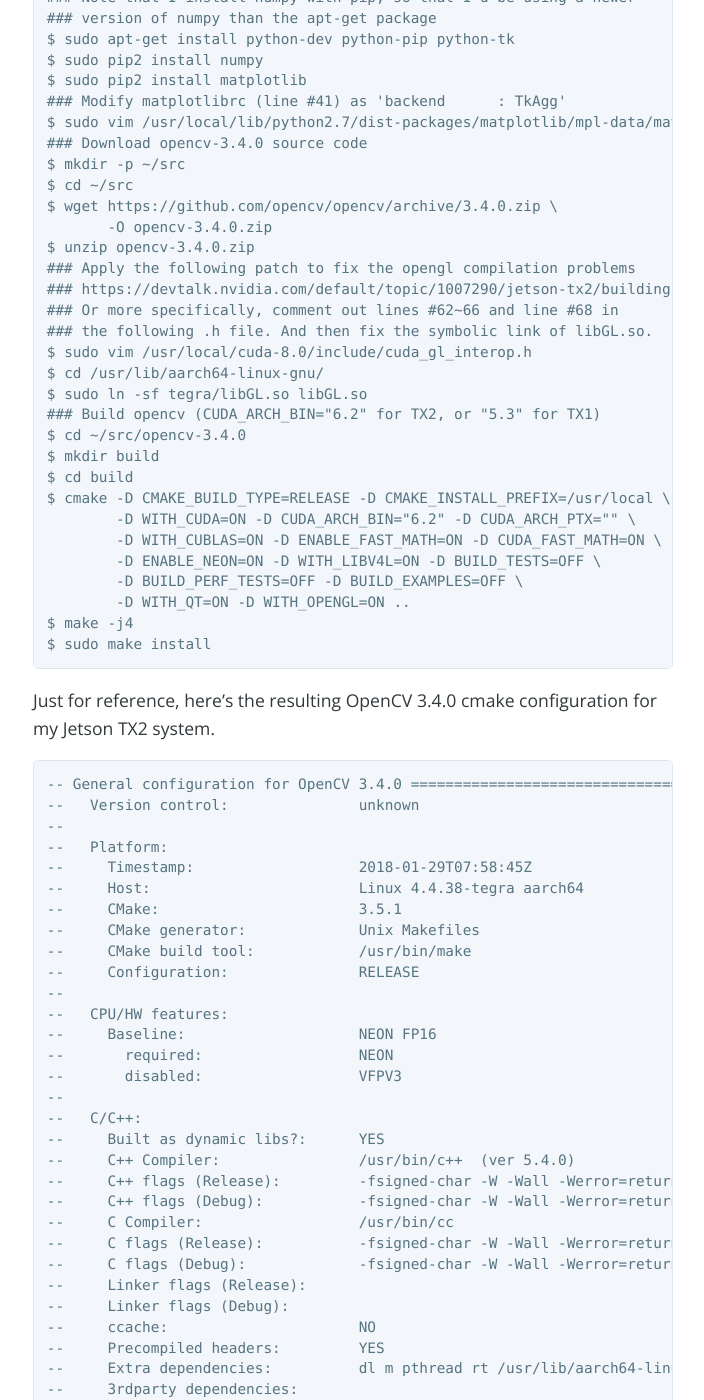
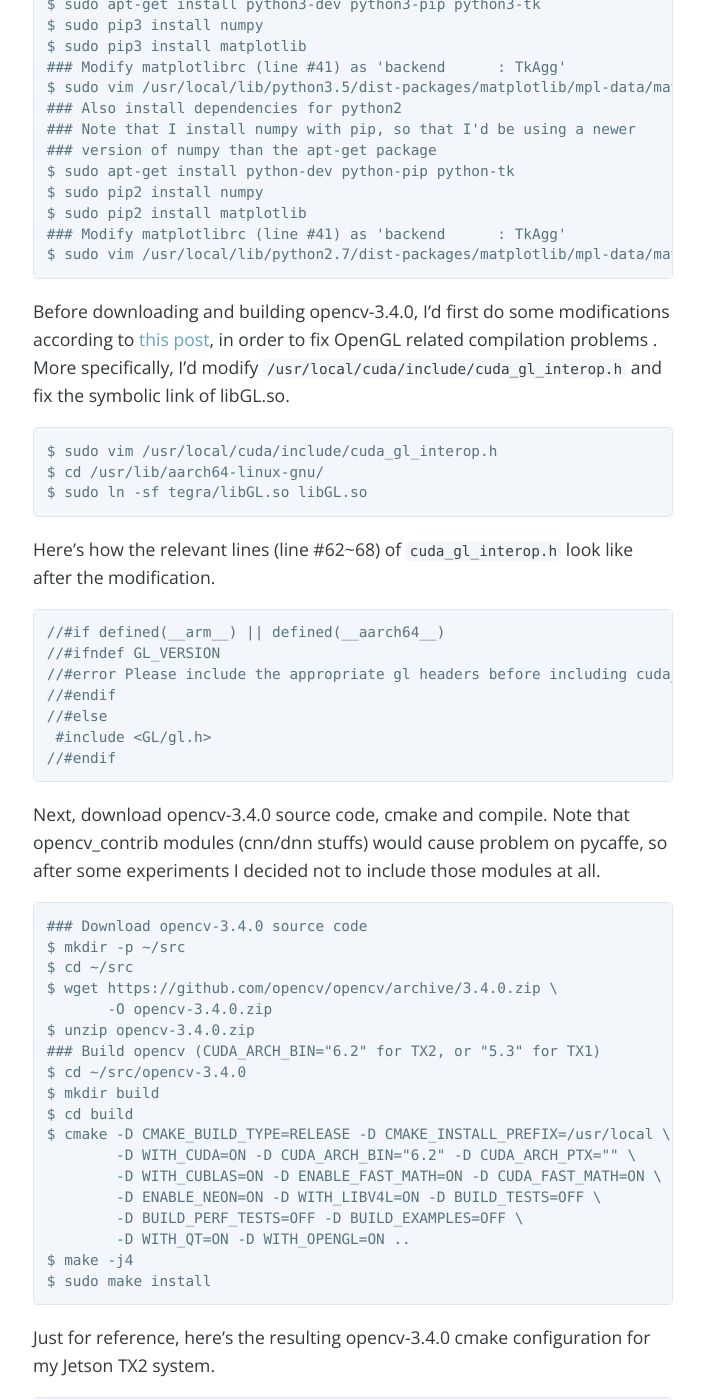
Before and after one commit to jkjung-avt/jkjung-avt.github.io, a Jekyll site: the page built from _posts/2017-08-07-opencv3-on-tx2.md, in a window 1280 px wide and 1400 px high, scrolled down 2138 px. Shown: the whole window, without its empty margins (287-991 px from the left). Built offline with Jekyll 4.4.1, drawn with Linux system fonts in a browser that asks for light colours; nearby versions of some CDN libraries; comment, search, counter and statistics services are not loaded; some of the changed text lies outside the part shown.

Commit message:
Update for JetPack-3.2

````diff
--- a/_posts/2017-08-07-opencv3-on-tx2.md
+++ b/_posts/2017-08-07-opencv3-on-tx2.md
@@ -8,19 +8,21 @@
 tags: opencv
 ---
 
+**2018-03-27 update:** Update for JetPack-3.2.
+
 **2018-01-29 update:** 1. Updated to opencv-3.4.0; 2. Added more apt package clean-up steps at the beginning; 3. Using Qt/OpenGL backend instead of GTK+ (this resolves the 'protobuf double free' issue for caffe: [reference](https://github.com/BVLC/caffe/issues/5282)); 4. Install python3/python2 'matplotlib' before building opencv (this is recommended by [opencv's official documentation](https://opencv-python-tutroals.readthedocs.io/en/latest/py_tutorials/py_setup/py_setup_in_fedora/py_setup_in_fedora.html#install-opencv-python-in-fedora)).
 
 **2017-10-20 update:** I added installation steps for python2, as well as the resulting cmake configuration on my Jetson TX2.
 
-When I started programming with python3 on Jetson TX2, I found that "import cv2" did not work. It appeared that the pre-installed OpenCV4Tegra (2.4.13.1) only provided bindings for python2.7. After some research, I found the recommended solution to this problem was to re-compile OpenCV.
+When I started programming with python3 on Jetson TX2, I found that `import cv2` did not work. It appeared that the pre-installed OpenCV4Tegra (2.4.13.1) only provided bindings for python2.7. After some research, I found the recommended solution to this problem was to re-compile OpenCV.
 
 I was kind of reluctant to remove OpenCV4Tegra and re-build OpenCV by myself. But anyway I finally decided to do it. I documented the procedure below.
 
-Prerequisite:
+# Prerequisite
 
-* Complete installation of JetPack-3.1 on the target Jetson TX2.
+* Complete installation of JetPack-3.2 (or JetPack-3.1) on the target Jetson TX2.
 
-Reference:
+# Reference
 
 * [Installing OpenCV Guide for Jetson TK1](http://elinux.org/Jetson/Installing_OpenCV)
 * [Ubuntu 16.04: How to install OpenCV](http://www.pyimagesearch.com/2016/10/24/ubuntu-16-04-how-to-install-opencv/)
@@ -28,15 +30,15 @@
 * [Building OpenCV with OpenGL support?](https://devtalk.nvidia.com/default/topic/1007290/jetson-tx2/building-opencv-with-opengl-support-/post/5141945/#5141945)
 * [Resolved: Matplotlib figures not showing up or displaying](http://www.pyimagesearch.com/2015/08/24/resolved-matplotlib-figures-not-showing-up-or-displaying/)
 
-Installation Steps:
+# Installation Steps
 
-Note that opencv_contrib modules (cnn/dnn stuffs) would cause problem on pycaffe, so after some experiments I decided not to include those modules at all.
+I'd start by cleaning up older opencv packages and installing necessary dependencies for building opencv.
+
+Regarding the python `matplotlibrc` modifications below, refer to [this StackOverflow thread](https://stackoverflow.com/questions/4930524/how-can-i-set-the-backend-in-matplotlib-in-python) for more details.
 
 ```shell
-### Remove OpenCV4Tegra
-$ sudo apt-get purge libopencv4tegra-python libopencv4tegra-dev \
-                     libopencv4tegra
-$ sudo apt-get purge libopencv4tegra-repo
+### Remove all old opencv stuffs installed by JetPack (or OpenCV4Tegra)
+$ sudo apt-get purge libopencv*
 ### I prefer using newer version of numpy (installed with pip), so
 ### I'd remove this python-numpy apt package as well
 $ sudo apt-get purge python-numpy
@@ -78,19 +80,37 @@
 $ sudo pip2 install matplotlib
 ### Modify matplotlibrc (line #41) as 'backend      : TkAgg'
 $ sudo vim /usr/local/lib/python2.7/dist-packages/matplotlib/mpl-data/matplotlibrc
+```
+
+Before downloading and building opencv-3.4.0, I'd first do some modifications according to [this post](https://devtalk.nvidia.com/default/topic/1007290/jetson-tx2/building-opencv-with-opengl-support-/post/5141945/#5141945), in order to fix OpenGL related compilation problems . More specifically, I'd modify `/usr/local/cuda/include/cuda_gl_interop.h` and fix the symbolic link of libGL.so.
+
+```shell
+$ sudo vim /usr/local/cuda/include/cuda_gl_interop.h
+$ cd /usr/lib/aarch64-linux-gnu/
+$ sudo ln -sf tegra/libGL.so libGL.so
+```
+
+Here's how the relevant lines (line #62~68) of `cuda_gl_interop.h` look like after the modification.
+
+```
+//#if defined(__arm__) || defined(__aarch64__)
+//#ifndef GL_VERSION
+//#error Please include the appropriate gl headers before including cuda_gl_interop.h
+//#endif
+//#else
+ #include <GL/gl.h>
+//#endif
+```
+
+Next, download opencv-3.4.0 source code, cmake and compile. Note that opencv_contrib modules (cnn/dnn stuffs) would cause problem on pycaffe, so after some experiments I decided not to include those modules at all.
+
+```shell
 ### Download opencv-3.4.0 source code
 $ mkdir -p ~/src
 $ cd ~/src
 $ wget https://github.com/opencv/opencv/archive/3.4.0.zip \
        -O opencv-3.4.0.zip
 $ unzip opencv-3.4.0.zip
-### Apply the following patch to fix the opengl compilation problems
-### https://devtalk.nvidia.com/default/topic/1007290/jetson-tx2/building-opencv-with-opengl-support-/post/5141945/#5141945
-### Or more specifically, comment out lines #62~66 and line #68 in
-### the following .h file. And then fix the symbolic link of libGL.so.
-$ sudo vim /usr/local/cuda-8.0/include/cuda_gl_interop.h
-$ cd /usr/lib/aarch64-linux-gnu/
-$ sudo ln -sf tegra/libGL.so libGL.so
 ### Build opencv (CUDA_ARCH_BIN="6.2" for TX2, or "5.3" for TX1)
 $ cd ~/src/opencv-3.4.0
 $ mkdir build
@@ -105,7 +125,7 @@
 $ sudo make install
 ```
 
-Just for reference, here's the resulting OpenCV 3.4.0 cmake configuration for my Jetson TX2 system.
+Just for reference, here's the resulting opencv-3.4.0 cmake configuration for my Jetson TX2 system.
 
 ```
 -- General configuration for OpenCV 3.4.0 =====================================
````
Also changed, not shown: other parts of _posts/2017-08-07-opencv3-on-tx2.md (+2 -2 lines).
